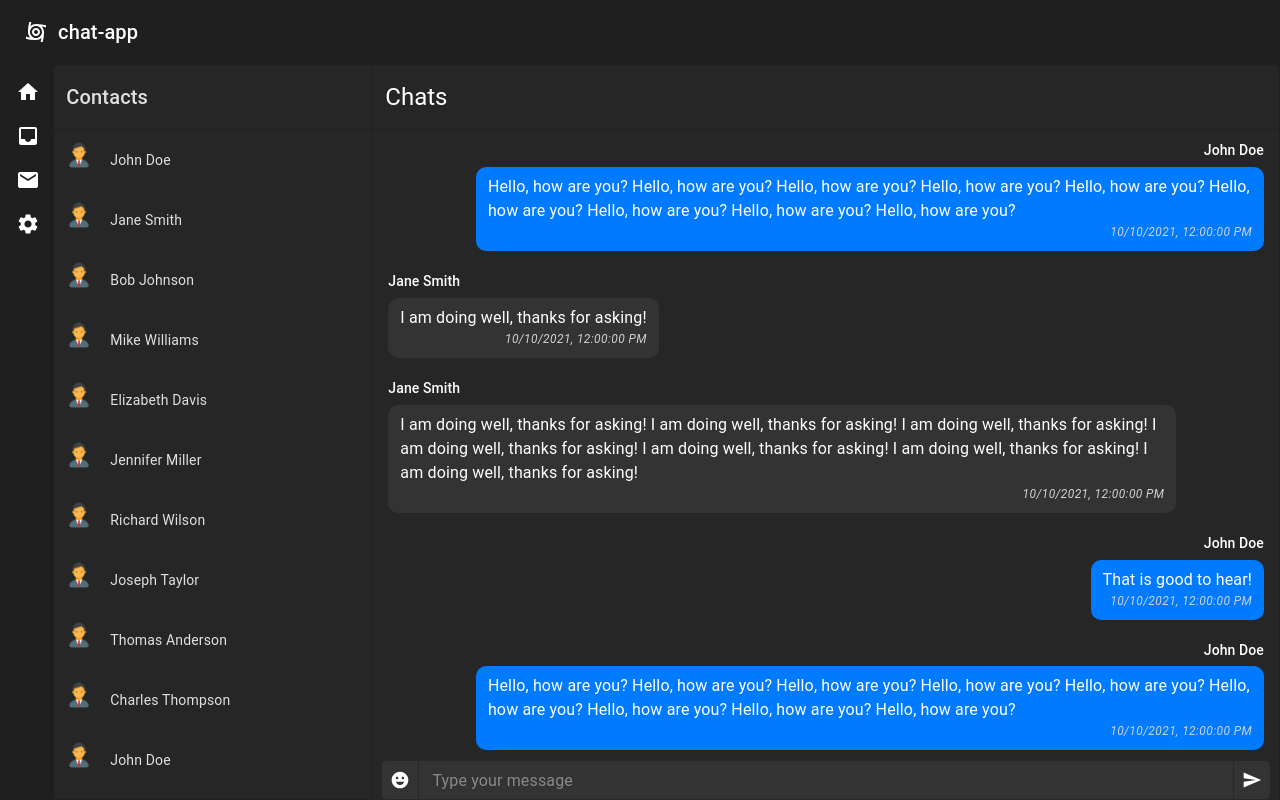
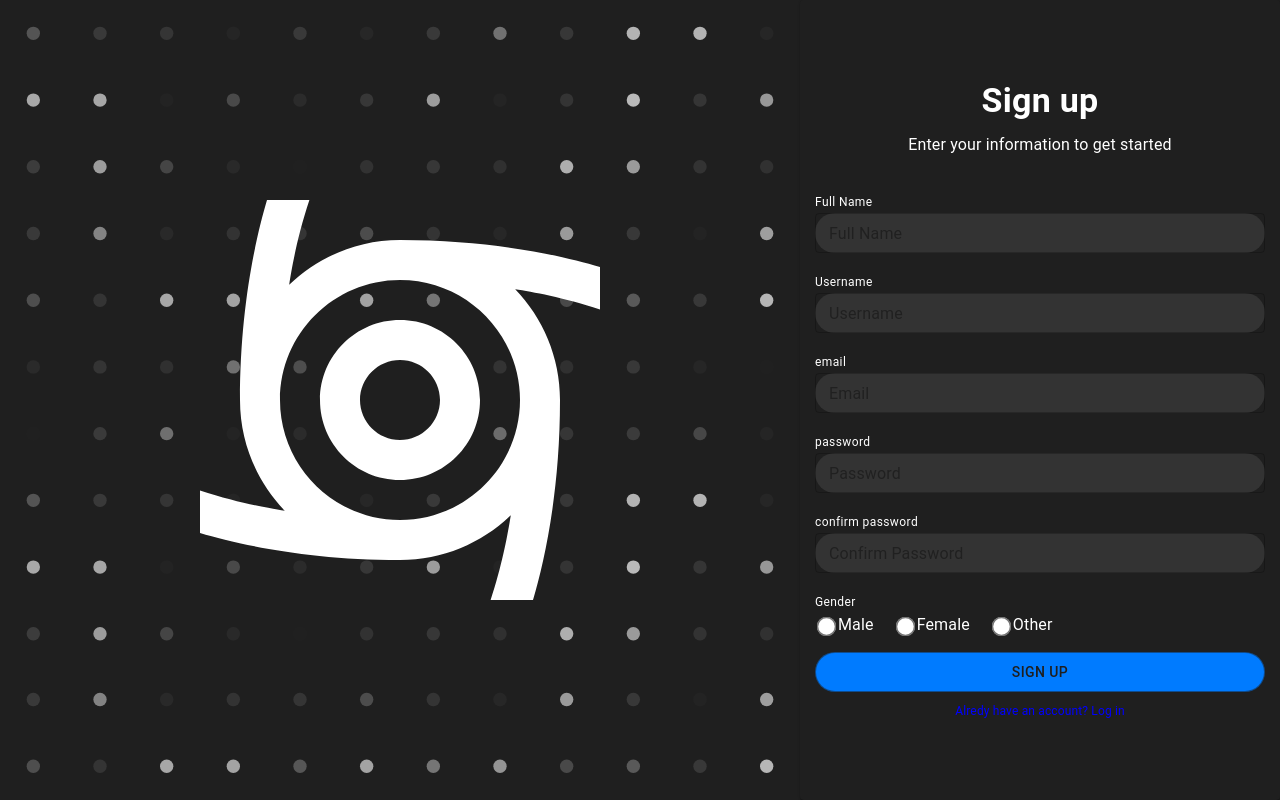
Before and after one commit to Sahil-911/Connectify, a Next.js app: page / in a window 1280 px wide. Built offline with nearby package versions, Linux system fonts and the light colour scheme.

Commit message:
create register page

```diff
--- a/next.config.js
+++ b/next.config.js
@@ -1,7 +1,7 @@
 /** @type {import('next').NextConfig} */
 const nextConfig = {
     experimental: {
-        serverActions: true,
+        // serverActions: true,
         instrumentationHook: true,
     }
 }
--- a/src/app/layout.tsx
+++ b/src/app/layout.tsx
@@ -2,7 +2,7 @@
 
 import React from 'react';
 import { ThemeProvider, CssBaseline } from '@mui/material';
-import Header from '../components/header';
+// import Header from '@/components/header';
 import { createTheme } from '@mui/material/styles';
 
 const theme = createTheme({
@@ -11,7 +11,7 @@ const theme = createTheme({
       main: '#1f1f1f',
     },
     secondary: {
-      main: '#1f1f1f',
+      main: '#ffffff',
     },
   },
   // Other theme configurations...
@@ -26,8 +26,8 @@ export default function RootLayout({
     <ThemeProvider theme={theme}>
       <CssBaseline />
       <div style={{ display: 'flex', flexDirection: 'column', height: '100vh' }}>
-        <Header />
-        <div style={{ flex: 1, overflowY: 'hidden' }}>
+        {/* <Header /> */}
+        <div style={{ flex: 1 }}>
           {children}
         </div>
       </div>
--- a/src/app/page.tsx
+++ b/src/app/page.tsx
@@ -1,26 +1,208 @@
 'use client';
 
-import React from 'react';
-import { Grid } from '@mui/material';
-import { useTheme } from '@mui/material/styles';
-import Sidebar from '../components/sidebar';
-import Contacts from '../components/contacts';
-import Chats from '../components/chats';
+import React, { useState } from 'react';
+import { Grid, Typography, TextField, Button, Paper, RadioGroup, FormControlLabel, Radio } from '@mui/material';
+import Image from 'next/image';
+import CycloneIcon from '@mui/icons-material/Cyclone';
 
-export default function MainPage() {
-  const theme = useTheme();
+const imageStyles = {
+    width: '100%',
+    height: '100%',
+};
 
-  return (
-    <Grid container style={{ display: 'flex', height: '100%' }}>
-      <Grid item xs={false} md={0.5} sx={{ bgcolor: 'primary.main', color: '#e0e0e0', height: '100%', width: '40px' }}>
-        <Sidebar />
-      </Grid>
-      <Grid item xs={false} md={3} sx={{ bgcolor: 'primary.main', color: '#e0e0e0', height: '100%', margin: 0, padding: 0 }}>
-        <Contacts />
-      </Grid>
-      <Grid item xs={9} md={8.5} sx={{ bgcolor: 'primary.main', height: '100%' }}>
-        <Chats />
-      </Grid>
-    </Grid>
-  );
-}
+const heading = {
+    fontWeight: 'bold',
+    textAlign: 'center',
+    // marginBottom: '1rem',
+};
+
+const inputStyles = {
+    marginBottom: '1rem',
+    backgroundColor: '#333',
+    borderRadius: '20px',
+    color: '#fff'
+};
+
+const RegisterPage = () => {
+    const [fullName, setFullName] = useState('');
+    const [username, setUsername] = useState('');
+    const [email, setEmail] = useState('');
+    const [password, setPassword] = useState('');
+    const [confirmPassword, setConfirmPassword] = useState('');
+    const [gender, setGender] = useState('');
+
+    const handleGenderChange = () => {
+        // setGender(event.target.value);
+    };
+
+    const submitHandler = () => {
+        // e.preventDefault();
+        // Your form submission logic here
+    };
+
+    return (
+        <Grid container style={{ height: '100%' }} sx={{ bgcolor: '#1f1f1f', color: '#fff' }}>
+            {/* Left 60% - Image */}
+            <Grid item xs={12} md={6} lg={7.5} style={{
+                display: 'flex', justifyContent: 'center', alignItems: 'center',
+                backgroundImage: `url(/patternpad1.svg)`,
+                backgroundRepeat: 'repeat'
+            }} sx={{ bgcolor: '#1f1f1f', color: '#fff' }}>
+                <CycloneIcon
+                    sx={{
+                        fontSize: '3000%',
+                        animation: 'rotate 2s linear infinite' // Apply the animation
+                    }} />
+                {/* <Image style={{ backgroundColor: '#1f1f1f' }} src="/logo.svg" alt="Register" width={500} height={500} /> */}
+            </Grid>
+
+            {/* Right 40% - Registration Form */}
+            <Grid item xs={12} md={6} lg={4.5} component={Paper} sx={{ bgcolor: '#1f1f1f', color: '#fff', display: 'flex', flexDirection: 'column', justifyContent: 'center', alignItems: 'center' }}>
+                <div style={{
+                    padding: '15px', display: 'flex', flexDirection: 'column', justifyContent: 'center', alignItems: 'center',
+                }}>
+                    <Typography sx={heading} variant="h4" gutterBottom>
+                        Sign up
+                    </Typography>
+                    <Typography variant="body1" sx={{ mb: 4 }} gutterBottom>
+                        Enter your information to get started
+                    </Typography>
+                    {/* Registration form */}
+                    <form onSubmit={submitHandler}>
+                        <Typography variant='caption'>
+                            Full Name
+                        </Typography>
+                        <TextField
+                            placeholder="Full Name"
+                            id="fullName"
+                            name="fullName"
+                            type="text"
+                            variant='outlined'
+                            size='small'
+                            //margin='normal'
+                            fullWidth
+                            onChange={(e) => setFullName(e.target.value)}
+                            required
+                            style={inputStyles}
+                        />
+                        <Typography variant='caption'>
+                            Username
+                        </Typography>
+                        <TextField
+                            placeholder="Username"
+                            id="username"
+                            name="username"
+                            type="text"
+                            variant="outlined"
+                            //margin='normal'
+                            size='small'
+                            fullWidth
+                            onChange={(e) => setUsername(e.target.value)}
+                            required
+                            style={inputStyles}
+                        />
+                        <Typography variant='caption'>
+                            email
+                        </Typography>
+                        <TextField
+                            placeholder="Email"
+                            id="email"
+                            name="email"
+                            type="email"
+                            variant="outlined"
+                            size='small'
+                            //margin='normal'
+                            fullWidth
+                            onChange={(e) => setEmail(e.target.value)}
+                            required
+                            style={inputStyles}
+                        />
+                        <Typography variant='caption'>
+                            password
+                        </Typography>
+                        <TextField
+                            placeholder="Password"
+                            id="password"
+                            name="password"
+                            type="password"
+                            variant="outlined"
+                            size='small'
+                            //margin='normal'
+                            fullWidth
+                            onChange={(e) => setPassword(e.target.value)}
+                            required
+                            style={inputStyles}
+                        />
+                        <Typography variant='caption'>
+                            confirm password
+                        </Typography>
+                        <TextField
+                            placeholder="Confirm Password"
+                            id="confirmPassword"
+                            name="confirmPassword"
+                            type="password"
+                            variant="outlined"
+                            size='small'
+                            //margin='normal'
+                            fullWidth
+                            onChange={(e) => setConfirmPassword(e.target.value)}
+                            required
+                            style={inputStyles}
+                        />
+                        <Typography variant='caption'>
+                            Gender
+                        </Typography>
+                        <div style={{ display: 'flex' }}>
+                            <div style={{ display: 'flex', alignItems: 'center', marginRight: '20px' }}>
+                                <input
+                                    type="radio"
+                                    id="male"
+                                    name="gender"
+                                    value="male"
+                                    checked={gender === 'male'}
+                                    onChange={handleGenderChange}
+                                    style={{ marginRight: '5px', transform: 'scale(1.5)' }} // Adjust size of radio button
+                                />
+                                <label htmlFor="male" style={{ fontSize: '16px' }}>Male</label>
+                            </div>
+                            <div style={{ display: 'flex', alignItems: 'center', marginRight: '20px' }}>
+                                <input
+                                    type="radio"
+                                    id="female"
+                                    name="gender"
+                                    value="female"
+                                    checked={gender === 'female'}
+                                    onChange={handleGenderChange}
+                                    style={{ marginRight: '5px', transform: 'scale(1.5)' }} // Adjust size of radio button
+                                />
+                                <label htmlFor="female" style={{ fontSize: '16px' }}>Female</label>
+                            </div>
+                            <div style={{ display: 'flex', alignItems: 'center' }}>
+                                <input
+                                    type="radio"
+                                    id="other"
+                                    name="gender"
+                                    value="other"
+                                    checked={gender === 'other'}
+                                    onChange={handleGenderChange}
+                                    style={{ marginRight: '5px', transform: 'scale(1.5)' }} // Adjust size of radio button
+                                />
+                                <label htmlFor="other" style={{ fontSize: '16px' }}>Other</label>
+                            </div>
+                        </div>
+                        <div style={{ display: 'flex', flexDirection: 'column', alignItems: 'center' }}>
+                            {/* Submit button */}
+                            <Button type="submit" variant='outlined' fullWidth style={{ marginBottom: '10px', marginTop: '15px', backgroundColor: '#007bff', color: '#1f1f1f', borderRadius: '20px', height: '40px' }}>
+                                Sign up
+                            </Button>
+                            {/* Login link */}
+                            <a href="/login" style={{ textDecoration: 'none', color: 'blue', fontSize: '12px' }}>Alredy have an account? Log in</a>
+                        </div>
+                    </form>
+                </div>
+            </Grid>
+        </Grid>
+    );
+};
+
+export default RegisterPage;
```
